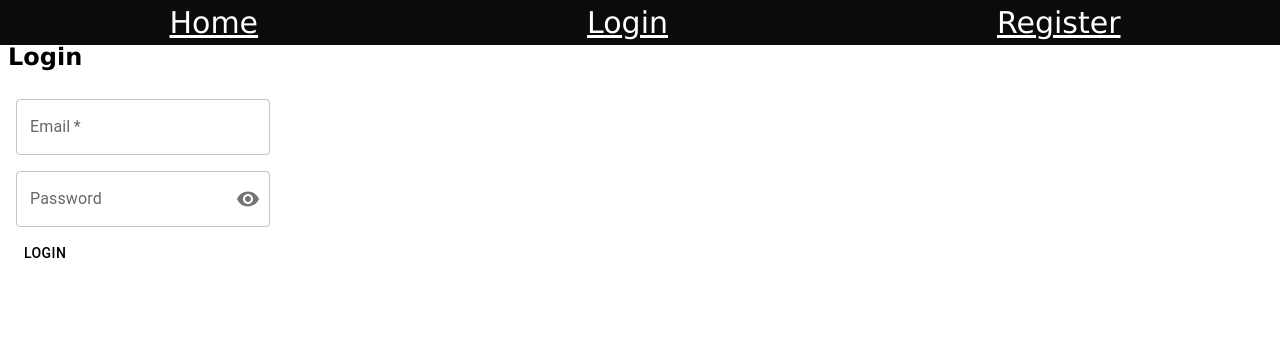
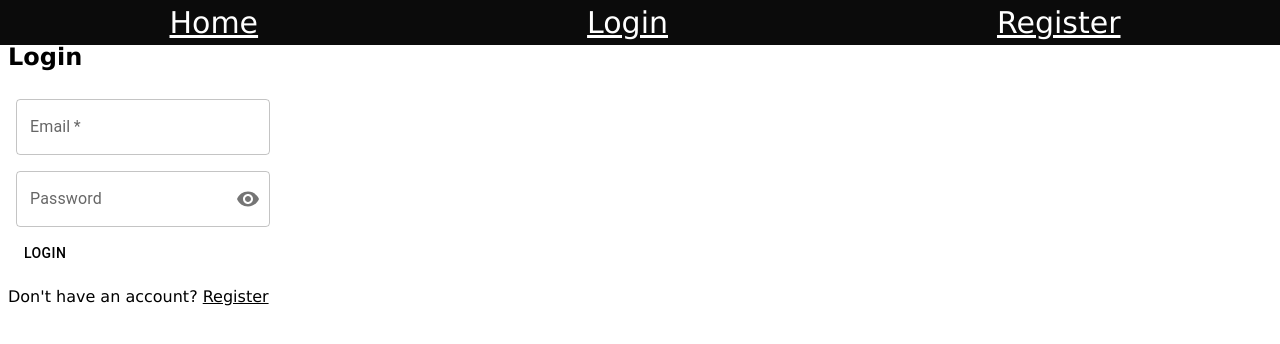
Before and after one commit to Jack-Tillman/TheCapstoneProject, a React (Vite) app: page /login in a window 1280 px wide. Shown: the top 344 px of the page. Built offline with nearby package versions, Linux system fonts and the light colour scheme.

Commit message:
Added a little message at the bottom of login and register linked to each other

```diff
--- a/src/client/components/Login.jsx
+++ b/src/client/components/Login.jsx
@@ -13,6 +13,7 @@ import TextField from '@mui/material/TextField';
 import Visibility from '@mui/icons-material/Visibility';
 import VisibilityOff from '@mui/icons-material/VisibilityOff';
 import { Button } from '@mui/material';
+import { Link } from 'react-router-dom';
 
 export const Login = () => {
   const [email, setEmail] = useState('');
@@ -110,6 +111,7 @@ export const Login = () => {
         {/* <button type='submit'>Login</button> */}
         <Button disabled={false} color="primary" variant="filled" type="submit">Login</Button>
       </form>
+      <p>Don't have an account? <Link to="/register" style={{color:'black'}}>Register</Link></p>
       <p>{message}</p>
     </div>
   );
--- a/src/client/components/Register.jsx
+++ b/src/client/components/Register.jsx
@@ -13,6 +13,7 @@ import TextField from '@mui/material/TextField';
 import Visibility from '@mui/icons-material/Visibility';
 import VisibilityOff from '@mui/icons-material/VisibilityOff';
 import PasswordChecklist from "react-password-checklist";
+import { Link } from 'react-router-dom';
 
 import { Button } from '@mui/material';
 
@@ -133,9 +134,9 @@ export const Register = () => {
                         match: "Password fields must match"
                     }}
                 />
-
                 <Button id="submit" disabled={false} color="primary" variant="filled" type="submit">Submit</Button>
             </form>
+            <p>Already have an account? <Link to="/login" style={{color:'black'}}>Login</Link></p>
         </>
     )
 }
```
